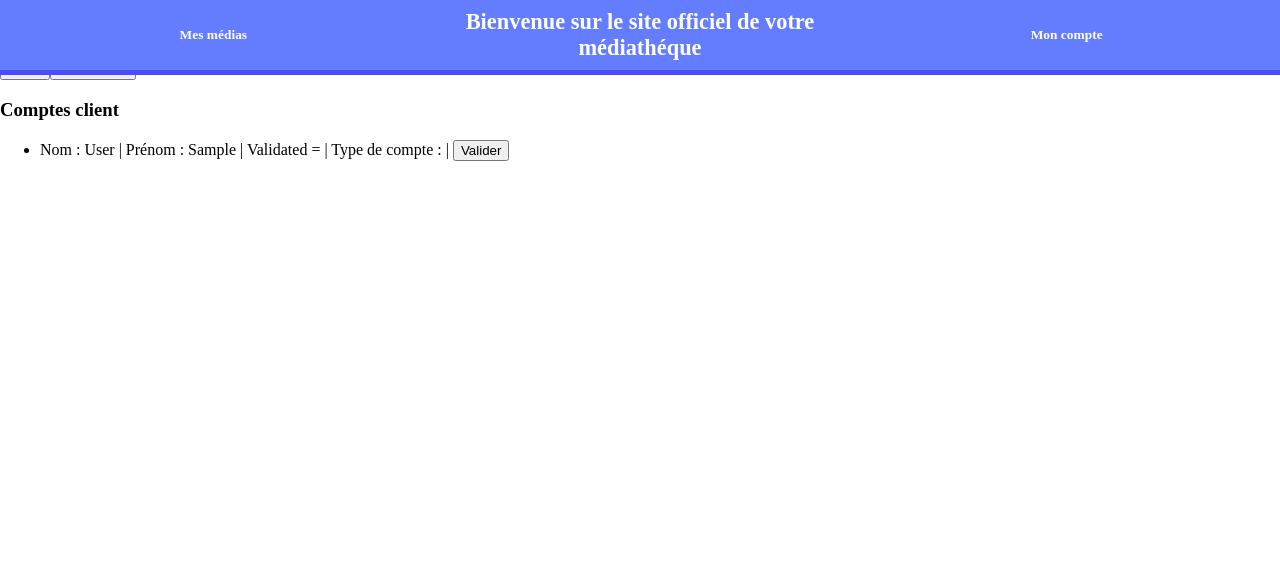
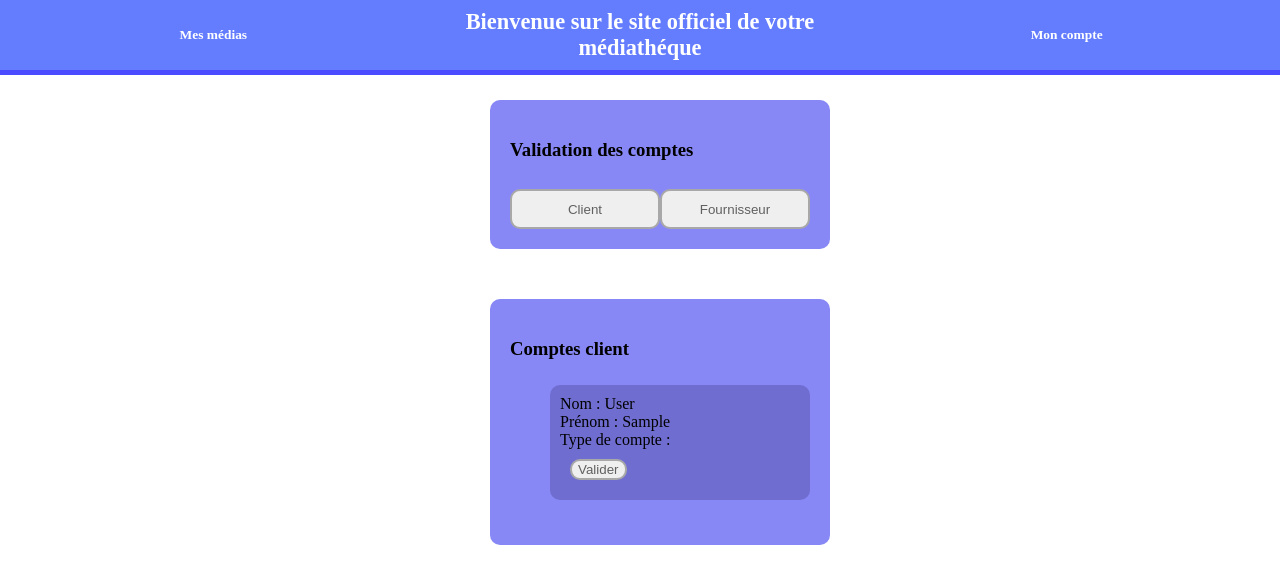
Before and after one commit to leooel8/ProjetGLA-Mediatheque, a PHP site: template view/managerValidatesAccountView.php in a window 1280 px wide. Shown: the top 584 px of the page. Run offline with PHP 8.4, Linux system fonts and the light colour scheme; the visitor is signed in with stand-in values (Sample User, id 1); the template is opened without the code that fills it: most values are stand-ins (such as "Sample title", 1, 10 or a date in 2020).

Commit message:
css of : loginnCreation + manageReservation + managerValidatesAccount

```diff
--- a/index.php
+++ b/index.php
@@ -230,7 +230,7 @@
 		}
 		// Add a manager
 		if (isset($_GET['type_form'])) {
-				addGestionnaire($_GET['logCreate_last_name'], $_GET['logCreate_first_name'], $_GET['logCreate_email'], $_GET['genre'],$_GET['logCreate_adress'],$_GET['logCreate_password'],$_GET['logCreate_password_valid']);
+			addGestionnaire($_GET['logCreate_last_name'], $_GET['logCreate_first_name'], $_GET['logCreate_email'], $_GET['genre'],$_GET['logCreate_adress'],$_GET['logCreate_password'],$_GET['logCreate_password_valid']);
 		}
 		///Voir la liste des gestionnaires
 		else if (isset($_GET['reviewGestionnaire'])) {
--- a/model/class/Manager.php
+++ b/model/class/Manager.php
@@ -146,9 +146,9 @@
 		// Select email and title
 		$req = $db->prepare('SELECT email, title FROM compte AS c, media AS m, reservationmedia AS rm WHERE rm.rmid = ? AND rm.cid = c.id AND m.mid = rm.mid');
 		$req->execute(array($rmid));
-		$res = $red->fetch();
+		$res = $req->fetch();
 
-		cancelReservationMail($res['email'], $res['title']);
+		$this->cancelReservationMail($res['email'], $res['title']);
 	}
 
 	public function mediaReturn($mid, $cid) {
--- a/model/db.php
+++ b/model/db.php
@@ -4,7 +4,7 @@
 {
     try
     {
-        $db = new PDO('mysql:host=localhost;dbname=mediatheque;charset=utf8', 'root', 'password123456');
+        $db = new PDO('mysql:host=localhost;dbname=gla_projet_db;charset=utf8', 'user_mediatheque', 'password_mediatheque');
         return $db;
     }
     catch(Exception $e)
--- /dev/null
+++ b/public/css/managerValidatesAccountViewStyle.css
@@ -0,0 +1,69 @@
+main {
+    margin-top: 100px;
+}
+
+#global_validates_account_div {
+    margin: 0 auto;
+    width: 300px;
+}
+
+#head_div {
+    margin-top: 50px;
+    margin-bottom: 50px;
+    background-color: rgb(135, 135, 245);
+    padding: 20px;
+    border-radius: 10px;
+    width: 300px;
+}
+
+#buttons_div {
+    display: flex;
+    flex-direction: row;
+}
+
+#clientList_div, #fournisseurList_div {
+    align-content: center;
+    background-color: rgb(135, 135, 245);
+    padding: 20px;
+    border-radius: 10px;
+    width: 300px;
+    margin-top: 50px;
+}
+
+#liste_item_div {
+    margin-top: 25px;
+    margin-bottom: 25px;
+    background-color: rgb(111, 109, 207);
+    padding: 10px;
+    border-radius: 10px;
+}
+
+.button {
+    color: rgb(97, 96, 96);
+	width: 100%;
+	height: 40px;
+	border: none;
+	border-radius: 10px;
+	margin-top: 10px;
+    border: solid;
+    border-width: 2px;
+    border-color: rgb(168, 168, 168);
+}
+
+.button:hover {
+    border-color: rgb(48, 48, 48);
+}
+
+.validate_button {
+    color: rgb(97, 96, 96);
+    border-radius: 10px;
+	margin-top: 10px;
+    margin: 10px;
+    border: solid;
+    border-width: 2px;
+    border-color: rgb(168, 168, 168);
+}
+
+.validate_button:hover {
+    border-color: rgb(48, 48, 48);
+}
--- a/view/managerValidatesAccountView.php
+++ b/view/managerValidatesAccountView.php
@@ -7,17 +7,24 @@
     <title>Document</title>
     <link href='public/css/generalStyle.css' rel='stylesheet'/>
     <link href='public/css/mainStyle.css' rel='stylesheet'/>
-    <link href='public/css/mainPageStyle.css' rel='stylesheet'/>
     <link href='public/css/headerStyle.css' rel='stylesheet'/>
-    <link href='public/css/footerStyle.css' rel='stylesheet'/>
+    <link href='public/css/managerValidatesAccountViewStyle.css' rel='stylesheet'/>
 </head>
 <body>
     <?php
 		/* logo de mediatheque */
 		require("view/headerView.php");
 	?>
+    <main>
+        <div id="global_validates_account_div">
+            <div id="head_div">
                 <h3>Validation des comptes</h3>
-    <button onclick="showClient()">Client</button><button onclick="showFournisseur()">Fournisseur</button>
+                <div id="buttons_div">
+                    <button onclick="showClient()" class="button">Client</button><button onclick="showFournisseur()" class="button">Fournisseur</button>
+                </div>
+
+            </div>
+
 
             <div id="clientList_div">
                 <h3>Comptes client</h3>
@@ -25,7 +32,8 @@
                     echo "<ul>";
                     while($current_account = $client_list->fetch()) {
 
-                echo "<li>Nom : " . $current_account['lastName'] . " | Prénom : " . $current_account['firstName'] . " | Validated = " . $current_account['validate'] . "  | Type de compte : ";
+                        echo "<div id='liste_item_div'>";
+                        echo "Nom : " . $current_account['lastName'] . " </br> Prénom : " . $current_account['firstName'] . " </br> Type de compte : ";
                         if ($current_account['premium'] == 0) {
                             echo "Standard";
                         }
@@ -33,7 +41,8 @@
                             echo "Premium";
                         }
 
-                echo " | <a  href=index.php?action=validateAccountCustomer&id_account=" . $current_account['cid'] ."><button>Valider</button></a></li>";
+                        echo " </br> <a  href=index.php?action=validateAccountCustomer&id_account=" . $current_account['cid'] ."><button class='validate_button' >Valider</button></a>";
+                        echo "</div>";
                     }
                     echo "</ul>";
                 ?>
@@ -43,14 +52,21 @@
                 <h3>Comptes fournisseur</h3>
                 <?php
                     while($current_account = $fournisseur_list->fetch()) {
-                echo "<ul>";
-                echo "<li>Nom de l'entreprise : " . $current_account['companyName'];
 
-                echo " | <a  href=index.php?action=validateAccountProvider&id_account=" . $current_account['fid'] ."><button>Valider</button></a>";
+                        echo "<div id='liste_item_div'>";
+                        echo "Nom de l'entreprise : " . $current_account['companyName'];
+
+                        echo " </br> <a  href=index.php?action=validateAccountProvider&id_account=" . $current_account['fid'] ."><button class='validate_button' >Valider</button></a>";
+                        echo "</div>";
                     }
                 ?>
             </div>
 
+        </div>
+    </main>
+
+
+
 </body>
 <script src="view/managerValidatesAccountHandling.js"></script>
 </html>
```
Also changed, not shown: public/css/loginCreationViewStyle.css (added, +44 -0 lines), public/css/manageReservationViewStyle.css (added, +15 -0 lines), view/loginCreationView.php (+23 -6 lines), view/manageReservationView.php (+21 -4 lines), view/managerValidatesMediaView.php (+8 -0 lines). Lines whose indentation alone changed are shown as unchanged.
